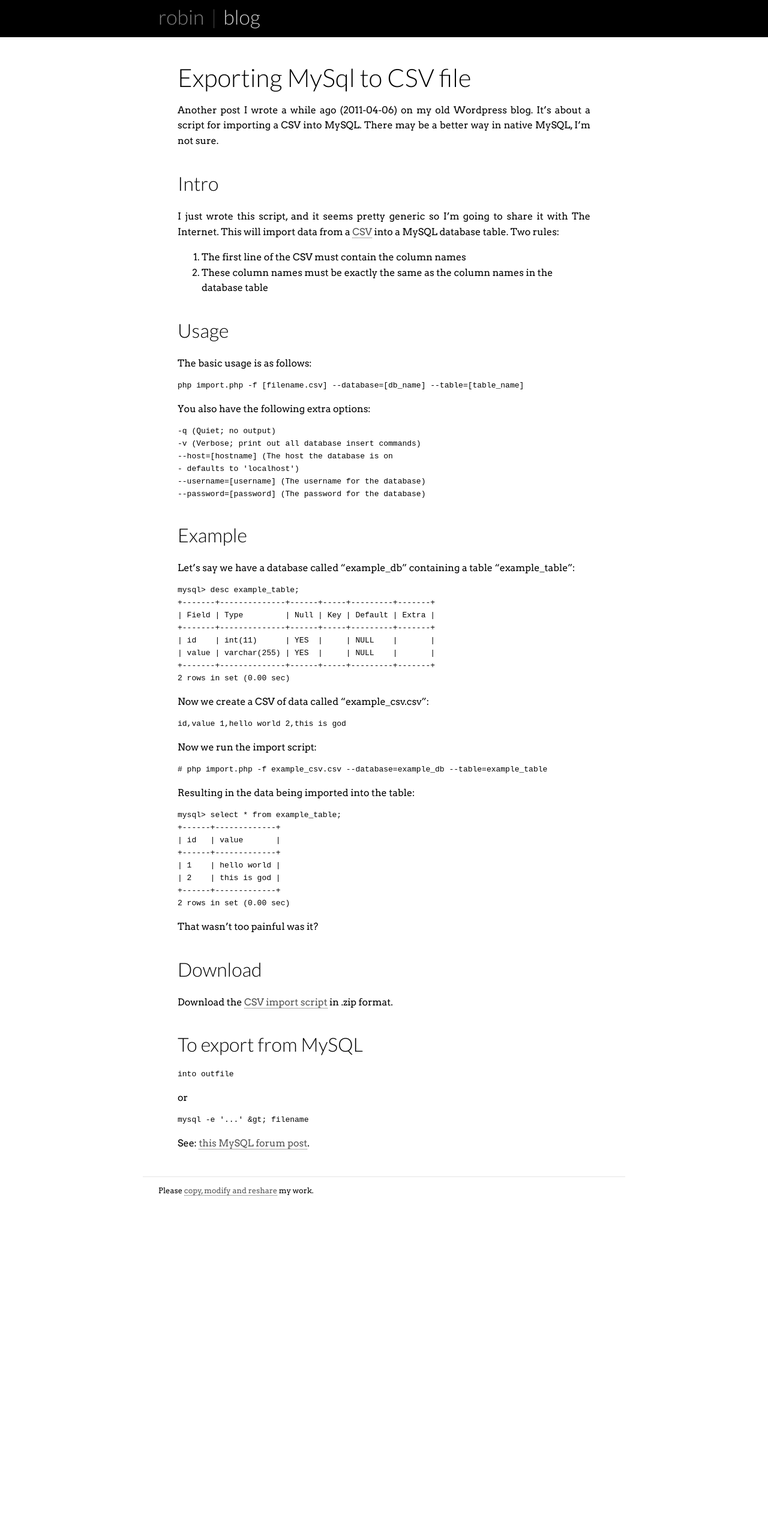
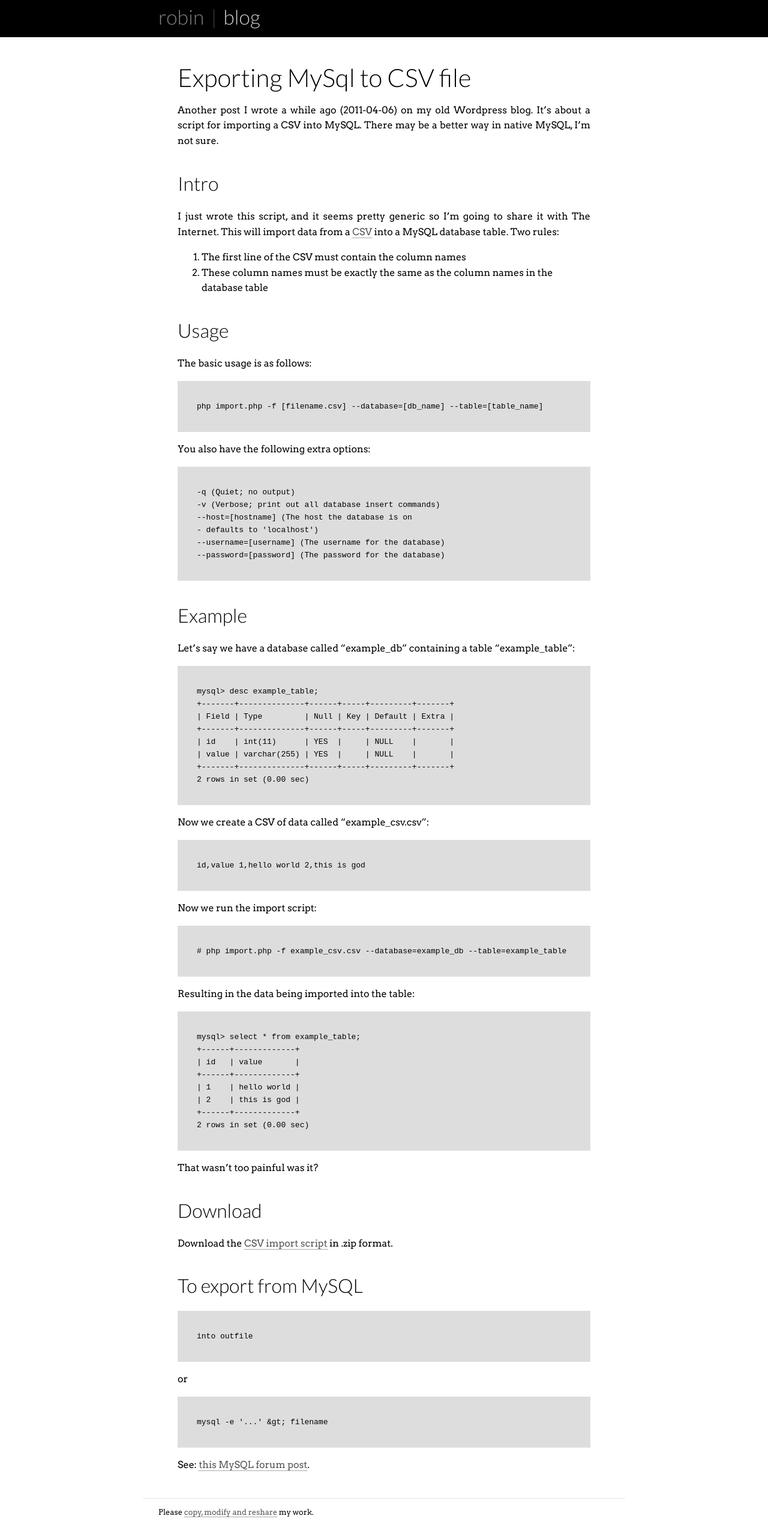
Before and after one commit to nottrobin/robinwinslow.uk, a Jekyll site: the page built from _posts/2012-03-13-exporting-mysql-to-csv-file.md, in a window 1280 px wide. Shown: the whole page at 60% size. Built offline with Jekyll 4.4.1, drawn with Linux system fonts in a browser that asks for light colours; Markdown is read by kramdown in place of the engine named in the settings; before the commit the page ends 2011 px from its top, so only the background shows below that.

Commit message:
Add styling for code blocks

```diff
--- a/css/rstandard.css
+++ b/css/rstandard.css
@@ -89,6 +89,16 @@ address span {display: none;}
 
 article h1 {
     line-height: 1.2;
+}
+
+.highlight {
+	padding: 1rem;
+	background-color: #ddd;
+	overflow: auto;
+	margin-top: 1rem;
+}
+.highlight pre {
+	margin: 0;
 }
 
 /* Squeezes */
```
